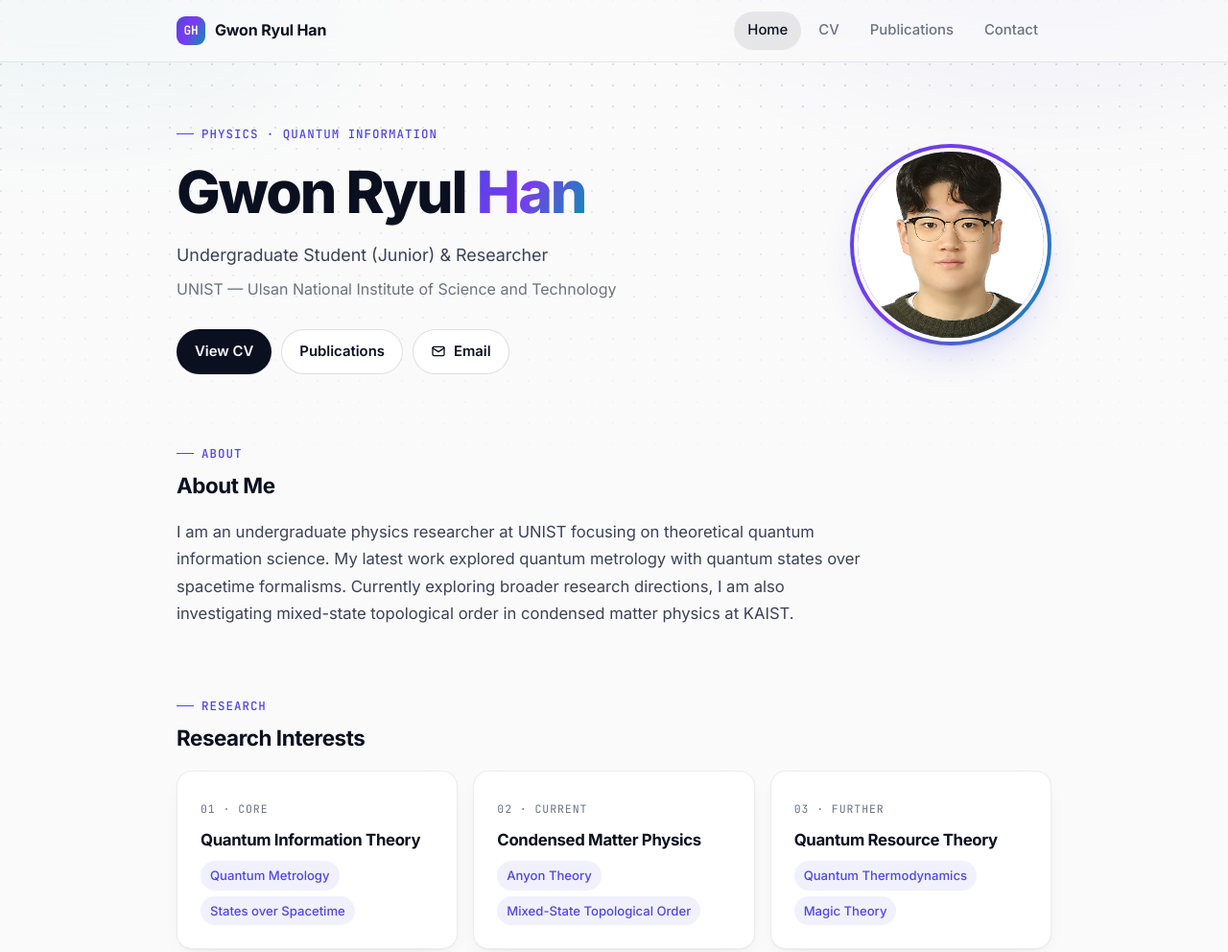
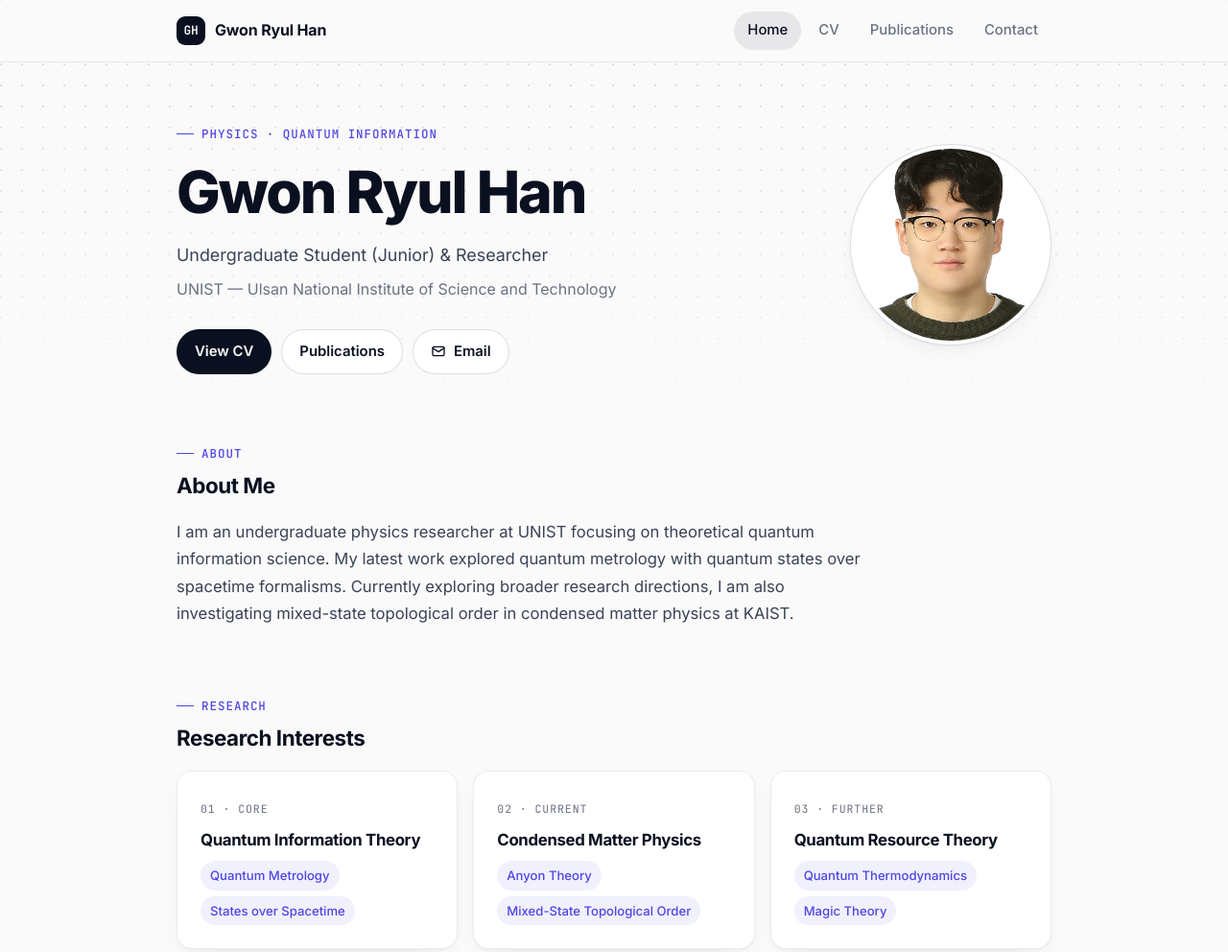
Before and after one commit to Gwonryul-Han/gwonryul-han.github.io, a plain HTML site: page index.html in a window 1280 px wide. Shown: the top 992 px of the page at 96% size. Drawn offline with Linux system fonts and the light colour scheme.

Commit message:
Drop gradient accents for a solid, monochrome look
Co-Authored-By: Claude Opus 5.5 <noreply@anthropic.com>
Claude-Session: https://claude.ai/code/session_014TNQs5xHebFzzgWNqZNq6K

```diff
--- a/index.html
+++ b/index.html
@@ -29,7 +29,7 @@
       <section class="hero">
         <div class="reveal">
           <span class="eyebrow">Physics &middot; Quantum Information</span>
-          <h1>Gwon Ryul <span class="grad">Han</span></h1>
+          <h1>Gwon Ryul Han</h1>
           <p class="lead">Undergraduate Student (Junior) &amp; Researcher</p>
           <p class="affil">UNIST &mdash; Ulsan National Institute of Science and Technology</p>
           <div class="hero-actions">
--- a/style.css
+++ b/style.css
@@ -15,9 +15,8 @@
   --accent: #4f46e5;
   --accent-2: #0891b2;
   --accent-soft: rgba(79, 70, 229, 0.08);
-  --grad: linear-gradient(120deg, #4f46e5 0%, #7c3aed 45%, #0891b2 100%);
   --shadow: 0 1px 2px rgba(15, 23, 42, 0.04), 0 8px 24px -12px rgba(15, 23, 42, 0.12);
-  --shadow-hover: 0 1px 2px rgba(15, 23, 42, 0.06), 0 18px 40px -16px rgba(79, 70, 229, 0.28);
+  --shadow-hover: 0 1px 2px rgba(15, 23, 42, 0.06), 0 18px 40px -16px rgba(15, 23, 42, 0.22);
   --radius: 16px;
   --radius-sm: 10px;
   --maxw: 960px;
@@ -37,9 +36,8 @@
     --accent: #8b8cff;
     --accent-2: #38bdf8;
     --accent-soft: rgba(139, 140, 255, 0.1);
-    --grad: linear-gradient(120deg, #8b8cff 0%, #c084fc 45%, #38bdf8 100%);
     --shadow: 0 1px 2px rgba(0, 0, 0, 0.3), 0 8px 24px -12px rgba(0, 0, 0, 0.5);
-    --shadow-hover: 0 1px 2px rgba(0, 0, 0, 0.3), 0 18px 40px -16px rgba(139, 140, 255, 0.35);
+    --shadow-hover: 0 1px 2px rgba(0, 0, 0, 0.3), 0 18px 40px -16px rgba(0, 0, 0, 0.6);
   }
 }
 
@@ -68,10 +66,7 @@ body::before {
   inset: 0;
   z-index: -1;
   pointer-events: none;
-  background:
-    radial-gradient(600px 320px at 85% -40px, var(--accent-soft), transparent 70%),
-    radial-gradient(520px 300px at 5% 0px, rgba(8, 145, 178, 0.07), transparent 70%),
-    radial-gradient(circle at 1px 1px, var(--line-strong) 1px, transparent 0) 0 0 / 22px 22px;
+  background: radial-gradient(circle at 1px 1px, var(--line-strong) 1px, transparent 0) 0 0 / 22px 22px;
   -webkit-mask-image: linear-gradient(to bottom, #000 0%, transparent 520px);
           mask-image: linear-gradient(to bottom, #000 0%, transparent 520px);
 }
@@ -131,8 +126,8 @@ main { flex: 1; padding: 56px 0 80px; }
   border-radius: 9px;
   display: grid;
   place-items: center;
-  background: var(--grad);
-  color: #fff;
+  background: var(--ink);
+  color: var(--bg);
   font-family: var(--mono);
   font-size: 0.8rem;
   font-weight: 600;
@@ -227,13 +222,6 @@ nav a[aria-current="page"] { color: var(--ink); background: var(--line); }
   margin: 14px 0 14px;
 }
 
-.hero h1 .grad {
-  background: var(--grad);
-  -webkit-background-clip: text;
-          background-clip: text;
-  color: transparent;
-}
-
 .hero .lead {
   font-size: 1.12rem;
   color: var(--ink-2);
@@ -249,8 +237,9 @@ nav a[aria-current="page"] { color: var(--ink); background: var(--line); }
   height: 210px;
   border-radius: 50%;
   padding: 4px;
-  background: var(--grad);
-  box-shadow: var(--shadow-hover);
+  background: var(--bg-elev);
+  border: 1px solid var(--line-strong);
+  box-shadow: var(--shadow);
 }
 .avatar img {
   width: 100%;
@@ -258,7 +247,6 @@ nav a[aria-current="page"] { color: var(--ink); background: var(--line); }
   border-radius: 50%;
   object-fit: cover;
   display: block;
-  border: 4px solid var(--bg);
 }
 
 .about p { font-size: 1.04rem; max-width: 70ch; margin: 0; }
```
